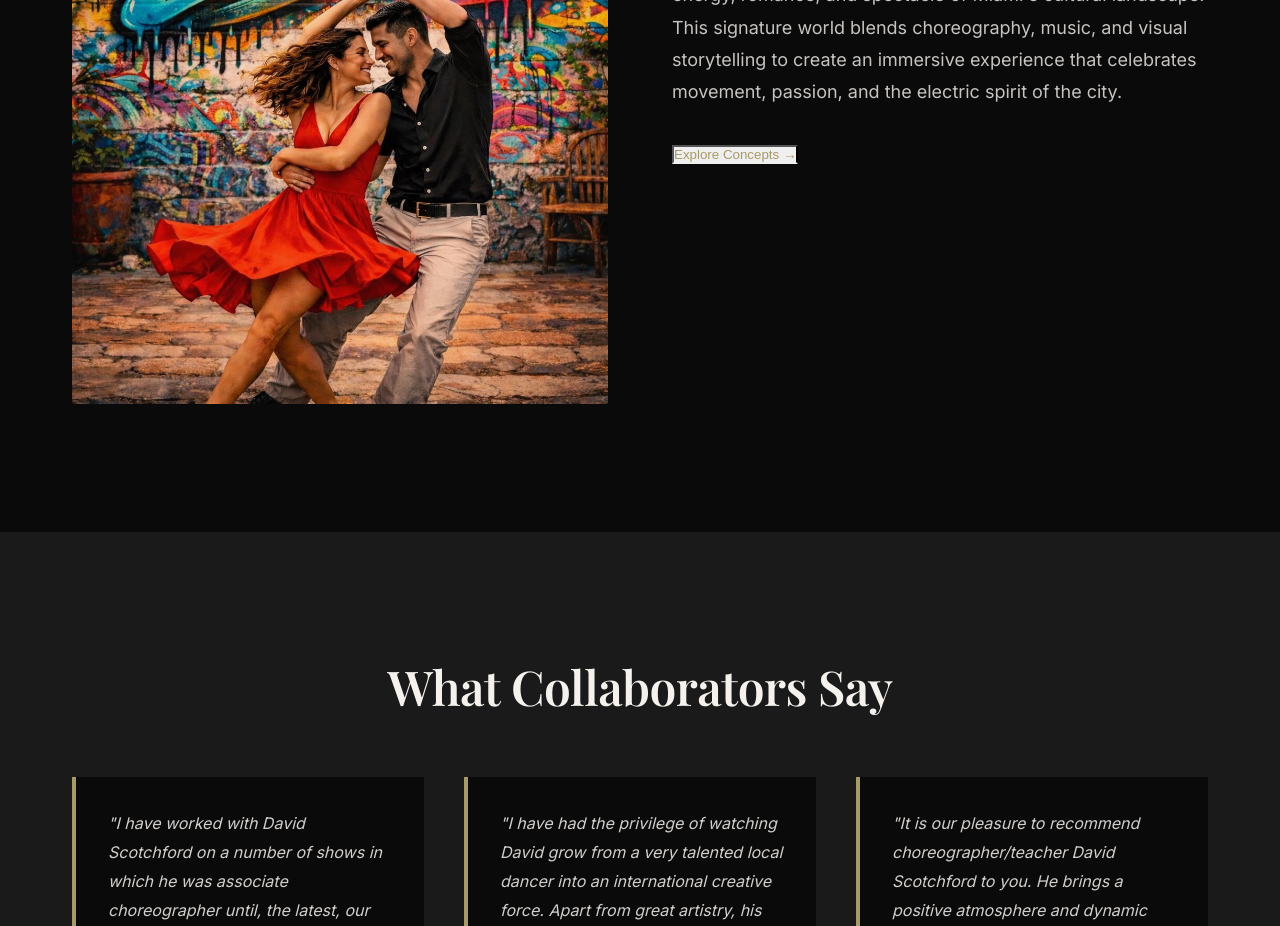
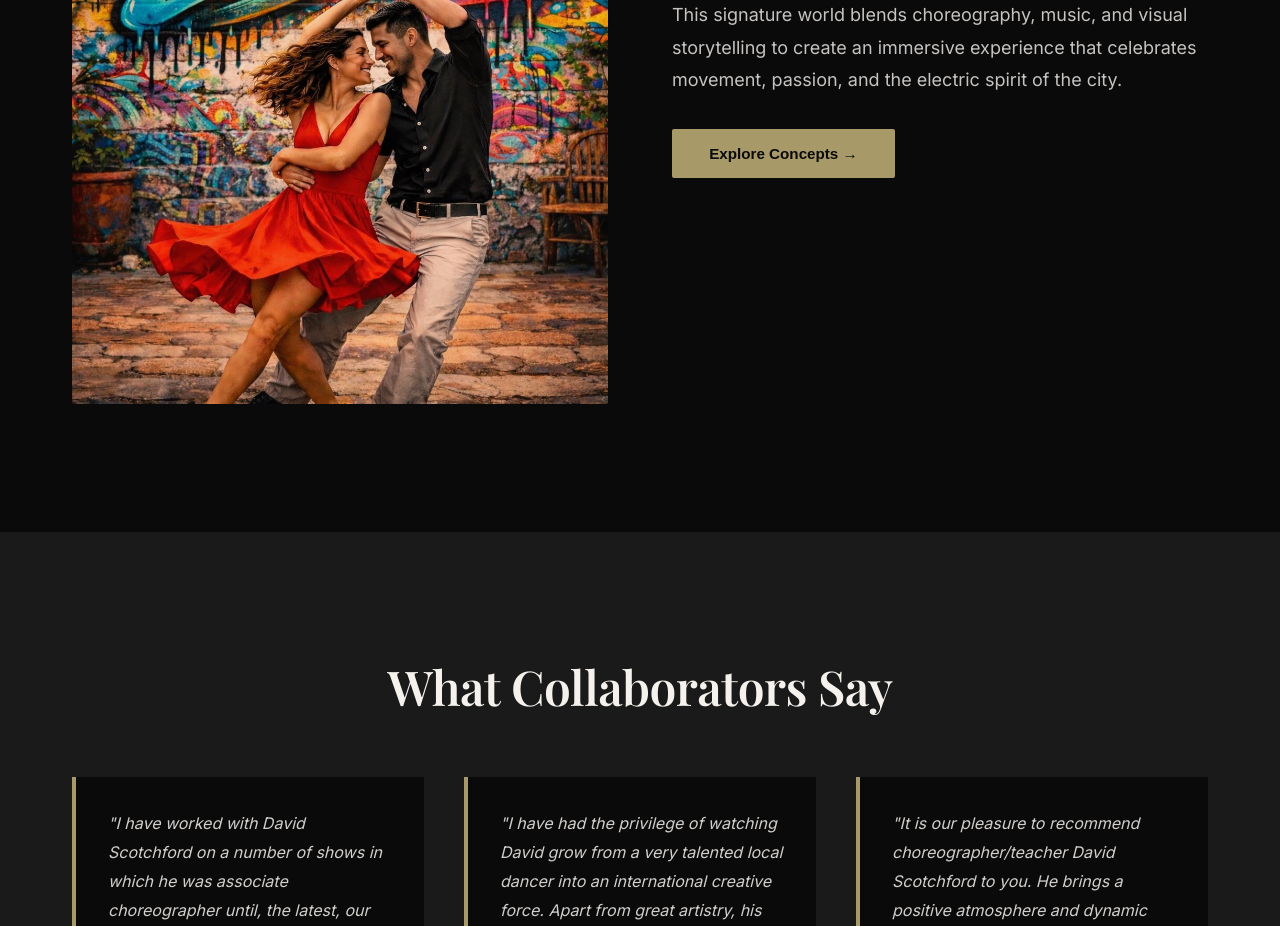
Before and after one commit to scotchem/david-scotchford-website, a React (Vite) app: page / in a window 1280 px wide. Shown: the part 3420-4346 px from the top of the page. Built offline with nearby package versions, Linux system fonts and the light colour scheme.

Commit message:
Homepage: fix Explore Concepts button to gold-on-dark style

```diff
--- a/src/App.css
+++ b/src/App.css
@@ -642,15 +642,20 @@ footer p {
 
 .featured-link {
   display: inline-block;
-  color: var(--accent-gold);
+  padding: 0.9rem 2.2rem;
+  background: var(--accent-gold);
+  color: var(--dark-bg);
   text-decoration: none;
-  font-weight: 500;
+  font-weight: 600;
+  font-size: 0.95rem;
+  border: 2px solid var(--accent-gold);
+  border-radius: 2px;
+  cursor: pointer;
   transition: all 0.3s ease;
-  border-bottom: 2px solid transparent;
-}
-
+}
 .featured-link:hover {
-  border-bottom-color: var(--accent-gold);
+  background: transparent;
+  color: var(--accent-gold);
 }
 
 /* Testimonials Section */
```
